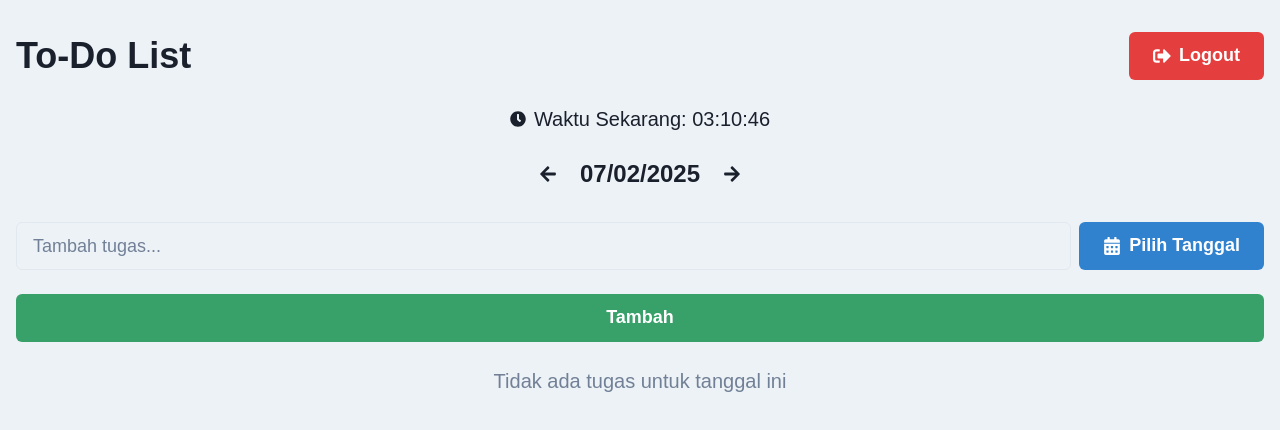
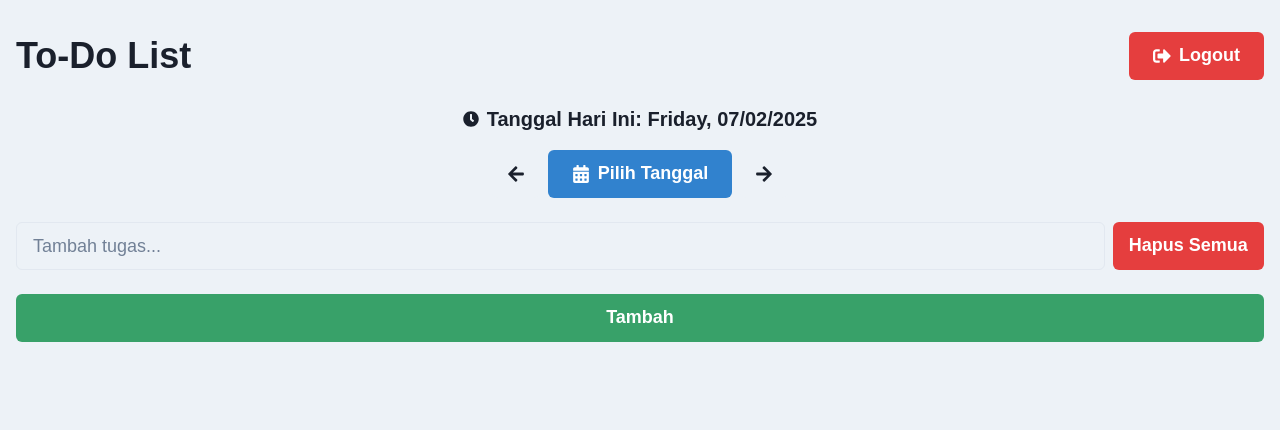
Before and after one commit to jodraarmiza/frontendtodolist, a React (Vite) app: page /home in a window 1280 px wide. Shown: the top 430 px of the page. Built offline with nearby package versions, Linux system fonts and the light colour scheme.

Commit message:
perbaikan home

```diff
--- a/src/pages/Home.tsx
+++ b/src/pages/Home.tsx
@@ -1,7 +1,8 @@
 import React, { useState, useEffect } from "react";
 import {
   Button, Input, VStack, HStack, List, ListItem, IconButton, Heading, Text, Spacer, Checkbox,
-  useToast, Tag, TagLabel, TagLeftIcon, Container, Flex
+  useToast, Tag, TagLabel, TagLeftIcon, Container, Flex, AlertDialog, AlertDialogOverlay,
+  AlertDialogContent, AlertDialogHeader, AlertDialogBody, AlertDialogFooter
 } from "@chakra-ui/react";
 import { FaTrash, FaEdit, FaClock, FaCalendarAlt, FaArrowLeft, FaArrowRight, FaSignOutAlt } from "react-icons/fa";
 import DatePicker from "react-datepicker";
@@ -26,6 +27,8 @@ const Home = () => {
   const [selectedDate, setSelectedDate] = useState<Date>(new Date());
   const [editingIndex, setEditingIndex] = useState<number | null>(null);
   const [currentTime, setCurrentTime] = useState<string>("");
+  const [isClearOpen, setIsClearOpen] = useState(false);
+  const cancelRef = React.useRef<HTMLButtonElement>(null);
 
   useEffect(() => {
     const interval = setInterval(() => {
@@ -118,6 +121,20 @@ const Home = () => {
     ));
   };
 
+  const handleClearAll = () => {
+    setTasks(prevTasks => prevTasks.filter(task => !isSameDay(task.date, selectedDate)));
+    setIsClearOpen(false);
+
+    toast({
+      title: "Semua tugas dihapus!",
+      description: `Semua tugas untuk tanggal ${format(selectedDate, "dd/MM/yyyy")} telah dihapus.`,
+      status: "error",
+      duration: 2000,
+      isClosable: true,
+      position: "top-right",
+    });
+  };
+
   const filteredTasks = tasks.filter((task) => isSameDay(task.date, selectedDate));
 
   return (
@@ -129,28 +146,31 @@ const Home = () => {
         </Button>
       </Flex>
 
+      {/* ✅ Menampilkan Tanggal Hari Ini */}
       <VStack mb={4}>
         <HStack>
           <FaClock />
-          <Text fontSize="xl">Waktu Sekarang: {currentTime}</Text>
+          <Text fontSize="xl" fontWeight="bold">
+            Tanggal Hari Ini: {format(new Date(), "EEEE, dd/MM/yyyy")}
+          </Text>
         </HStack>
       </VStack>
 
+      {/* ✅ Navigasi Tanggal dengan Kalender */}
       <HStack justify="center" mb={6} w="full">
         <IconButton icon={<FaArrowLeft />} aria-label="Previous Day" onClick={() => setSelectedDate(subDays(selectedDate, 1))} size="lg" />
-        <Text fontSize="2xl" fontWeight="bold">{format(selectedDate, "dd/MM/yyyy")}</Text>
+        <DatePicker
+          selected={selectedDate}
+          onChange={(date: Date | null) => setSelectedDate(date || new Date())}
+          dateFormat="dd/MM/yyyy"
+          customInput={<Button leftIcon={<FaCalendarAlt />} colorScheme="blue" size="lg">Pilih Tanggal</Button>}
+        />
         <IconButton icon={<FaArrowRight />} aria-label="Next Day" onClick={() => setSelectedDate(addDays(selectedDate, 1))} size="lg" />
       </HStack>
 
       <HStack mb={6} w="full">
         <Input placeholder="Tambah tugas..." value={newTask} onChange={(e) => setNewTask(e.target.value)} onKeyDown={handleKeyPress} size="lg" />
-        <DatePicker
-          selected={selectedDate}
-          onChange={(date: Date | null) => setSelectedDate(date || new Date())}
-          dateFormat="dd/MM/yyyy"
-          minDate={new Date()}
-          customInput={<Button leftIcon={<FaCalendarAlt />} colorScheme="blue" size="lg">Pilih Tanggal</Button>}
-        />
+        <Button colorScheme="red" size="lg" onClick={() => setIsClearOpen(true)}>Hapus Semua</Button>
       </HStack>
 
       <Button colorScheme="green" width="full" onClick={handleAddTask} size="lg">
@@ -158,30 +178,18 @@ const Home = () => {
       </Button>
 
       <List spacing={4} mt={6} w="full">
-        {filteredTasks.length === 0 ? (
-          <Text textAlign="center" color="gray.500" fontSize="xl">Tidak ada tugas untuk tanggal ini</Text>
-        ) : (
-          filteredTasks.map((task, index) => (
+        {filteredTasks.map((task, index) => (
           <ListItem key={task.id} p={4} borderWidth={1} borderRadius="lg" w="full">
             <HStack w="full">
               <Text fontWeight="bold" fontSize="lg">#{index + 1}</Text>
-
               <Checkbox isChecked={task.completed} onChange={() => handleToggleComplete(task.id)} size="lg" colorScheme="green" />
-
               <Text fontSize="lg" textDecoration={task.completed ? "line-through" : "none"}>{task.text}</Text>
-
-                <Tag size="md" colorScheme="blue">
-                  <TagLeftIcon as={FaClock} />
-                  <TagLabel>Dibuat: {task.createdAt} | Diedit: {task.updatedAt}</TagLabel>
-                </Tag>
-
               <Spacer />
               <IconButton icon={<FaEdit />} aria-label="Edit" size="md" colorScheme="blue" onClick={() => handleEditTask(task.id)} />
               <IconButton icon={<FaTrash />} aria-label="Delete" size="md" colorScheme="red" onClick={() => handleDeleteTask(task.id)} />
             </HStack>
           </ListItem>
-          ))
-        )}
+        ))}
       </List>
     </Container>
   );
```
Lines whose indentation alone changed are shown as unchanged.
